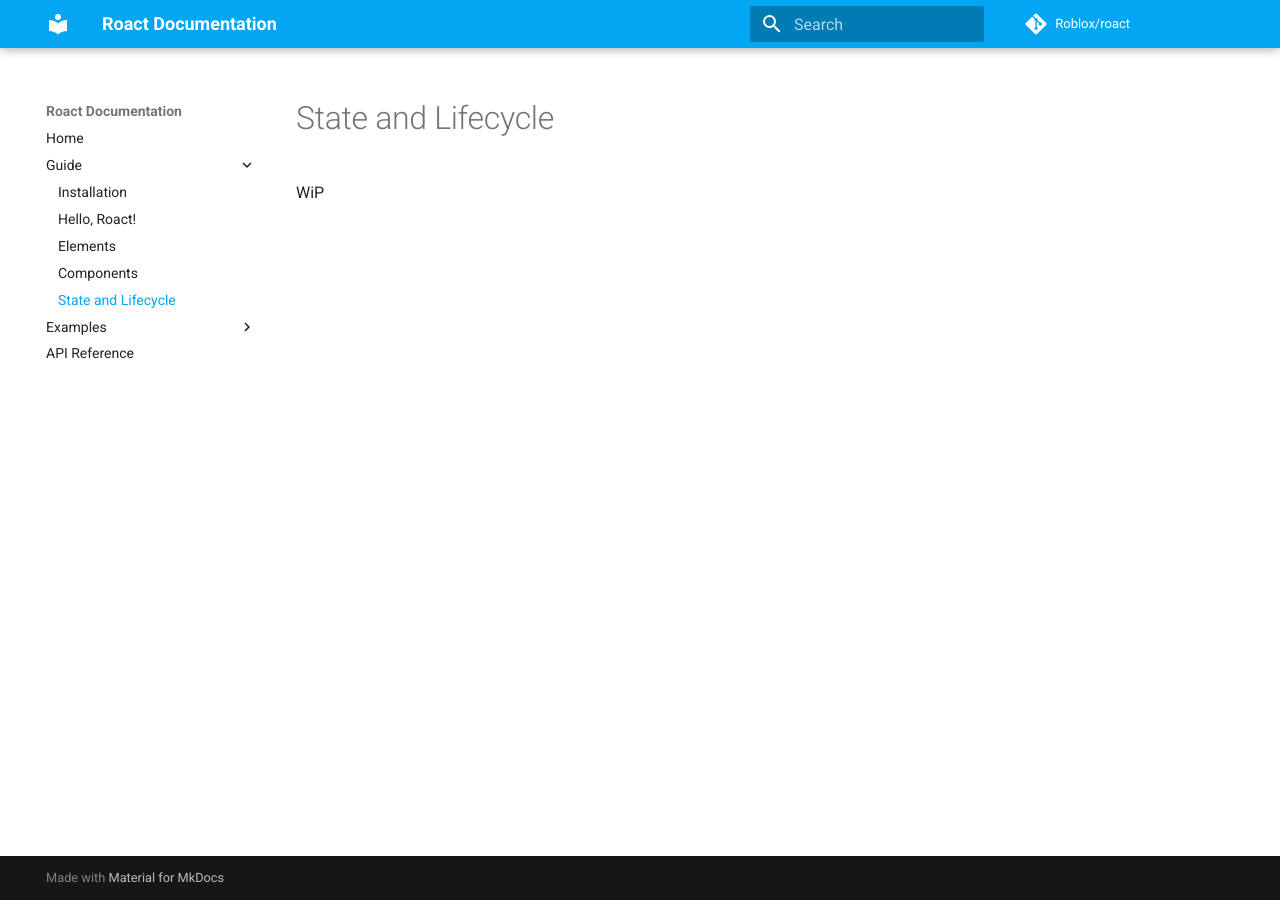
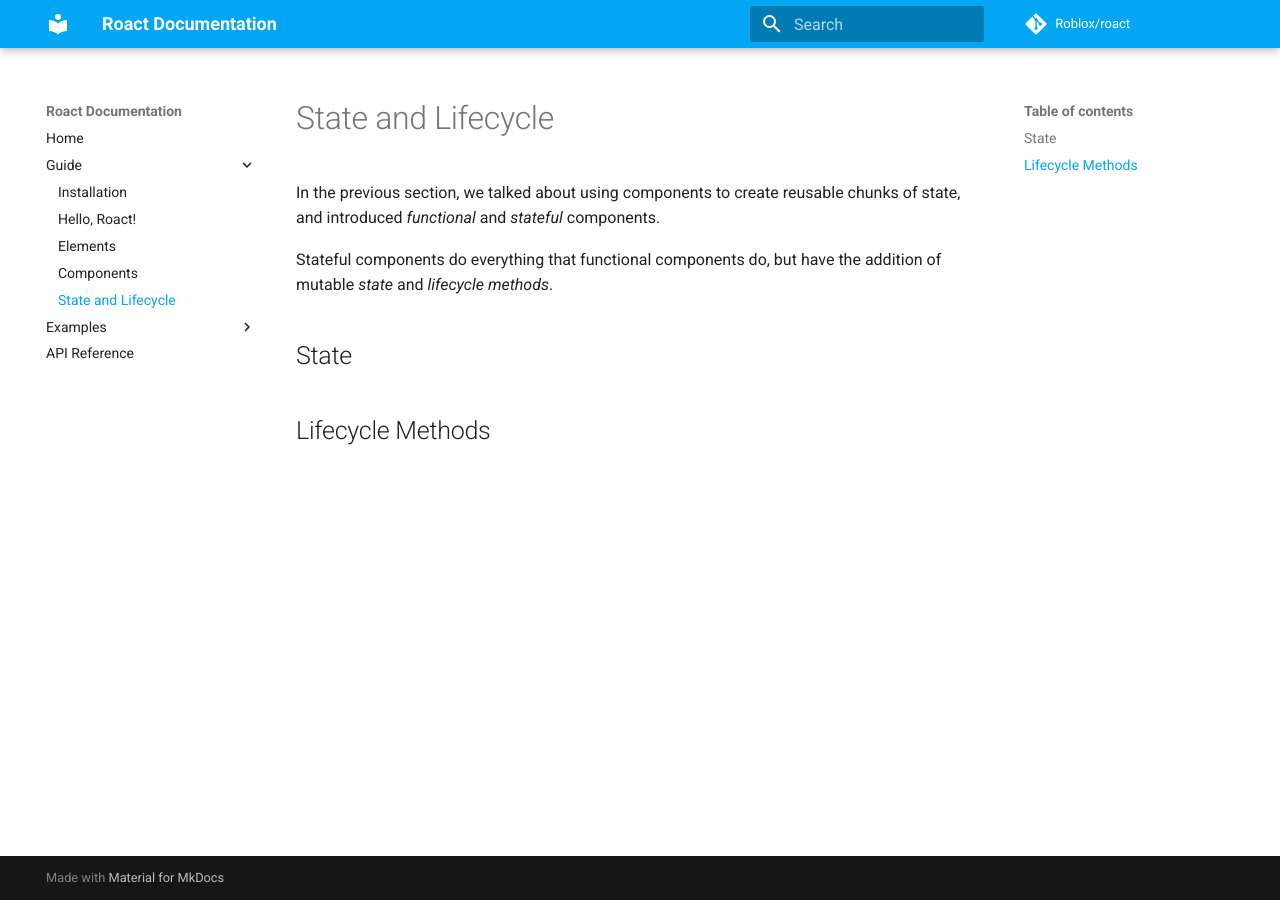
Before and after one commit to Roblox/roact, an MkDocs documentation site: the page built from docs/guide/state-and-lifecycle.md, in a window 1280 px wide. Built offline with MkDocs 1.6.1 and Material for MkDocs 9.7.7, drawn with Linux system fonts in a browser that asks for light colours; comment, search, counter and statistics services are not loaded; old or Windows-style settings are respelled for this version of MkDocs.

Commit message:
Stub out state and lifecycle article

```diff
--- a/docs/guide/state-and-lifecycle.md
+++ b/docs/guide/state-and-lifecycle.md
@@ -1,2 +1,8 @@
 # State and Lifecycle
-WiP
+In the previous section, we talked about using components to create reusable chunks of state, and introduced *functional* and *stateful* components.
+
+Stateful components do everything that functional components do, but have the addition of mutable *state* and *lifecycle methods*.
+
+## State
+
+## Lifecycle Methods
```
